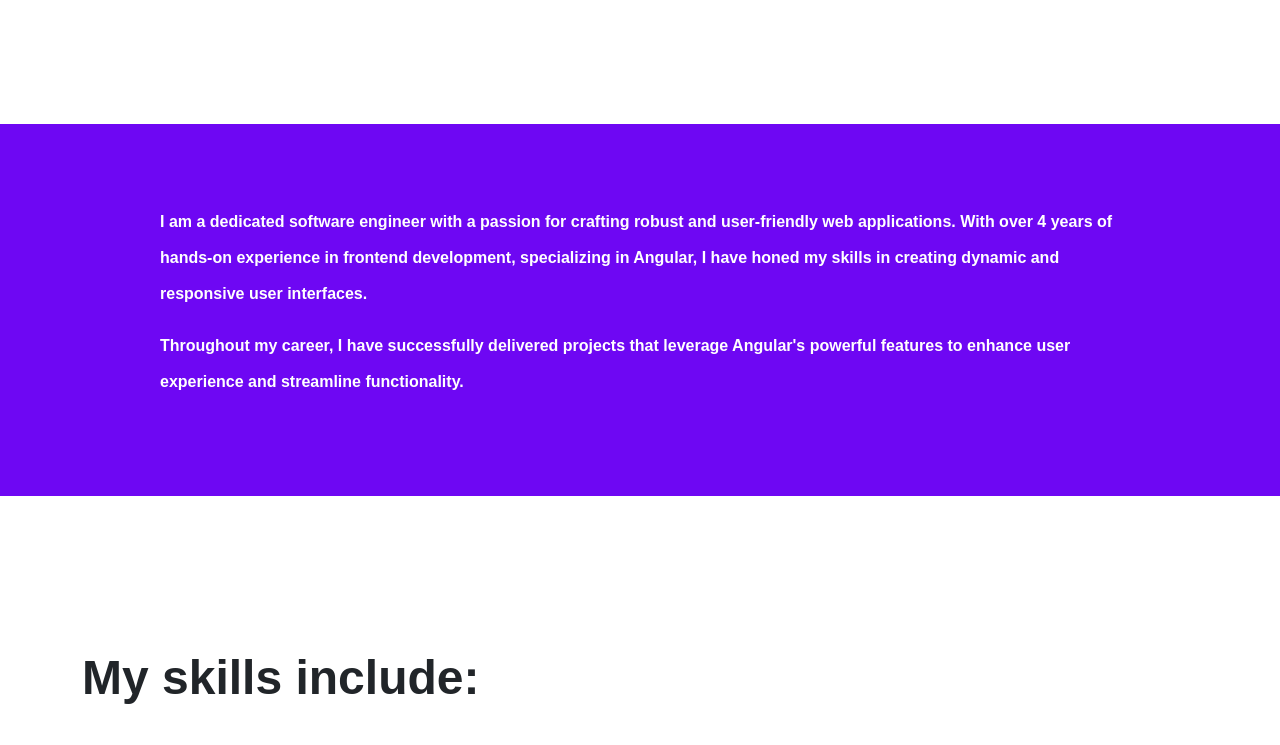
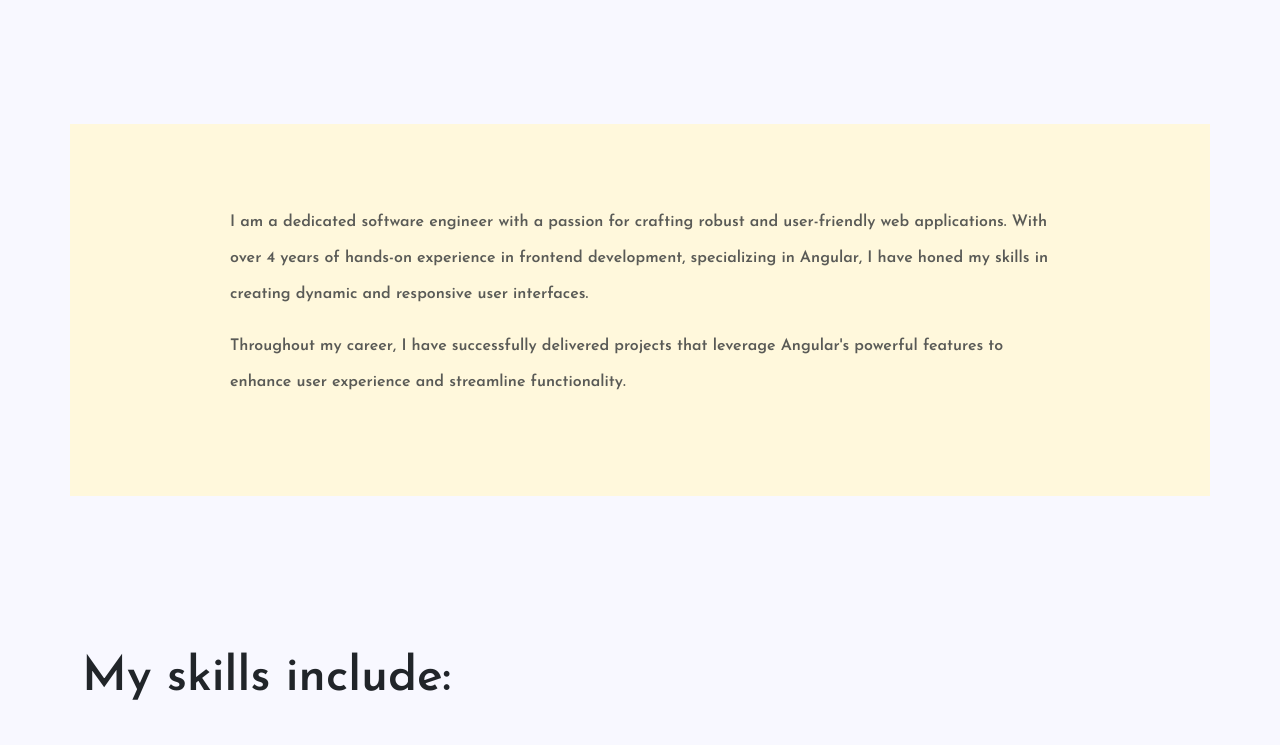
Before and after one commit to mohitkrsharma/mohit-sharma-portfolio, a plain HTML site: page index.html in a window 1280 px wide. Shown: the part 680-1425 px from the top of the page. Drawn offline with nearby package versions, Linux system fonts and the light colour scheme.

Commit message:
few changes in color

```diff
--- a/index.html
+++ b/index.html
@@ -11,6 +11,9 @@
             integrity="sha384-YvpcrYf0tY3lHB60NNkmXc5s9fDVZLESaAA55NDzOxhy9GkcIdslK1eN7N6jIeHz"
             crossorigin="anonymous"></script>
     <link rel="stylesheet" href="https://cdnjs.cloudflare.com/ajax/libs/animate.css/4.1.1/animate.min.css"/>
+    <link rel="preconnect" href="https://fonts.googleapis.com">
+    <link rel="preconnect" href="https://fonts.gstatic.com" crossorigin>
+    <link href="https://fonts.googleapis.com/css2?family=Josefin+Sans:ital,wght@0,100..700;1,100..700&display=swap" rel="stylesheet">
     <link rel="stylesheet" href="styles.css">
 </head>
 
@@ -58,7 +61,7 @@
         </div>
     </div>
 </div>
-<div class="container-fluid about-me-div" data-bs-spy="scroll" id="aboutme">
+<div class="container about-me-div" data-bs-spy="scroll" id="aboutme">
     <p class="about-me-p text-muted">I am a dedicated software engineer with a passion for crafting robust and
         user-friendly web applications. With over 4 years of hands-on experience in frontend development, specializing
         in Angular, I have honed my skills in creating dynamic and responsive user interfaces.</p>
--- a/styles.css
+++ b/styles.css
@@ -1,5 +1,10 @@
 body{
     font-family: 'Montserrat', sans-serif;
+    background-color: #F8F8FF;
+}
+
+.list-group li {
+    background-color: #F8F8FF;
 }
 .ms-logo{
     height: 50px;
@@ -46,11 +51,11 @@ body{
 }
 
 .about-me-div{
-    background-color: #6E07F3; !important;
+    background-color: #FFF8DC; !important;
     padding: 80px 160px;
 }
 
-.about-me-p,.my-projects{
+.my-projects{
     color: #ffffff !important;
     font-weight: 700 !important;
 }
@@ -58,6 +63,7 @@ body{
 .about-me-p,.skills-p,.my-projects{
     font-weight: 600;
     line-height: 2.25;
+    font-family: "Josefin Sans",sans-serif;
 }
 
 .list-group-item {
```
